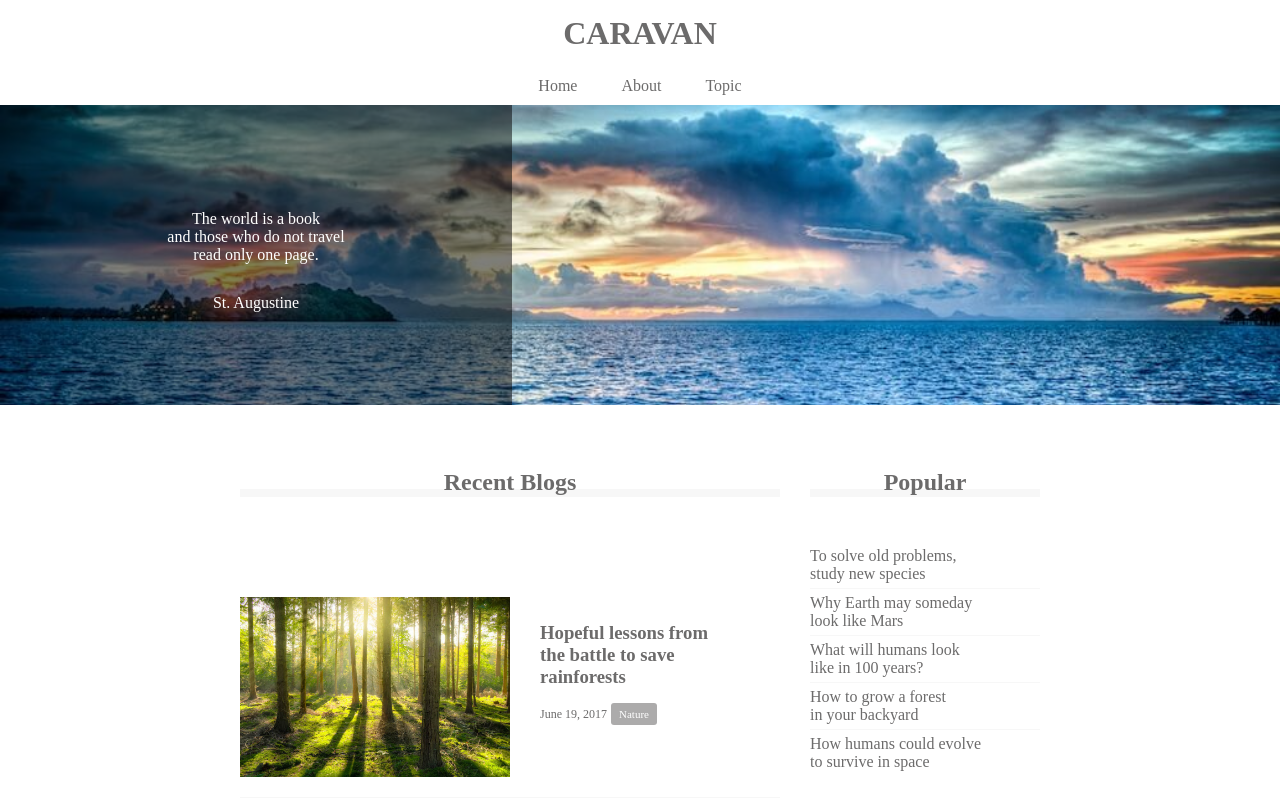
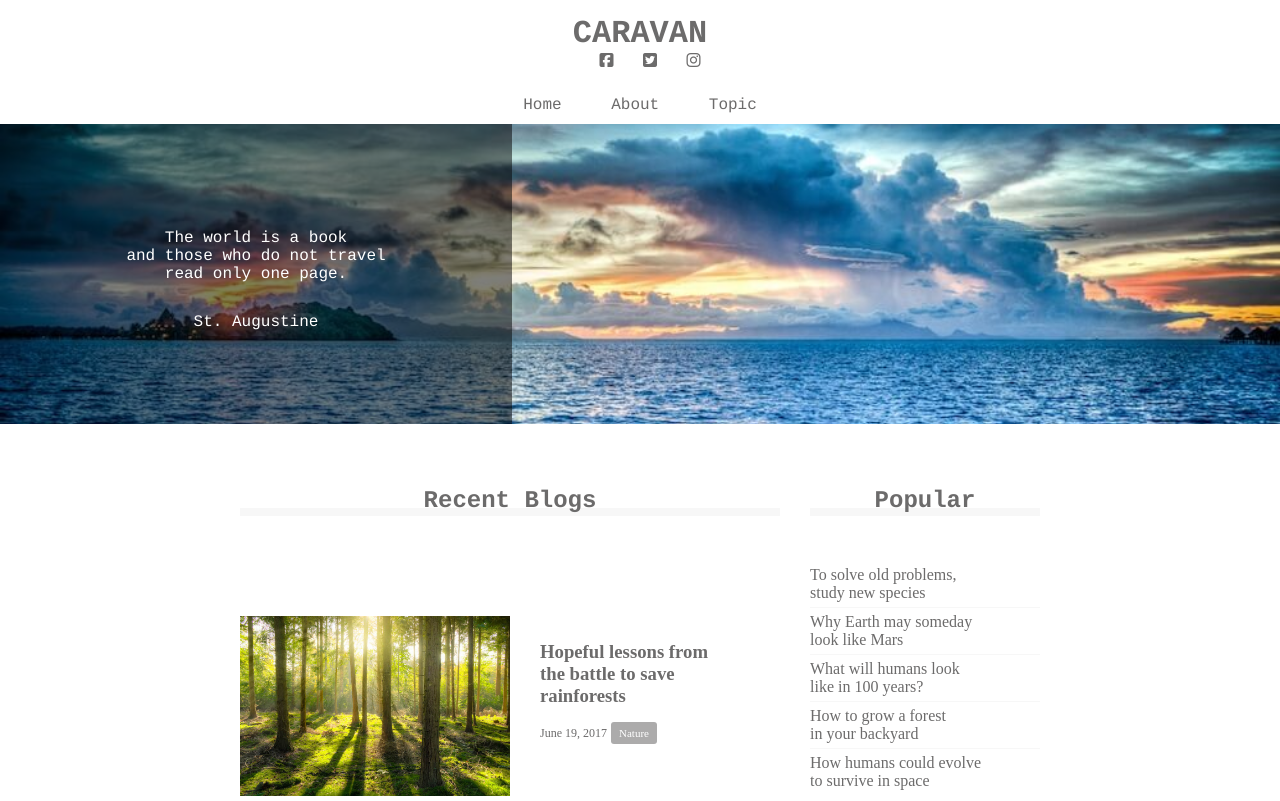
Before and after one commit to telteru2003/practice, a plain HTML site: page caravan/index.html in a window 1280 px wide. Shown: the top 801 px of the page. Drawn offline with Linux system fonts and the light colour scheme.

Commit message:
HTML･CSSを学ぼう 9章

```diff
--- a/caravan/index.html
+++ b/caravan/index.html
@@ -2,6 +2,7 @@
 <html lang="ja">
   <head>
     <meta charset="UTF-8" />
+    <script src="https://kit.fontawesome.com/6c57885749.js" crossorigin="anonymous"></script>
     <link rel="stylesheet" href="style.css" />
     <title>CARAVAN</title>
   </head>
@@ -11,6 +12,10 @@
       <h1 class="heading">
         <a href="index.html">CARAVAN</a>
       </h1>
+      <div class="social">
+      <i class="fab fa-facebook-square"></i>
+      <i class="fab fa-twitter-square"></i>
+      <i class="fab fa-instagram"></i>
     </header>
 
     <!-- navigation-->
--- a/caravan/style.css
+++ b/caravan/style.css
@@ -9,11 +9,21 @@ a  {
   text-decoration: none;
 }
 
+header, nav, h2, .main-visual, footer {
+  font-family: Chalkduster, "Bradley Hand", Courier, "Segoe Print", sana-serif;
+}
+
 header {
   width: 90%;
   padding: 15px 0;
   margin: 0 auto;
   text-align: center;
+  position: relative;
+}
+
+.social i {
+  display: inline-block;
+  margin-left: 20px;
 }
 
 header .heading {
```
